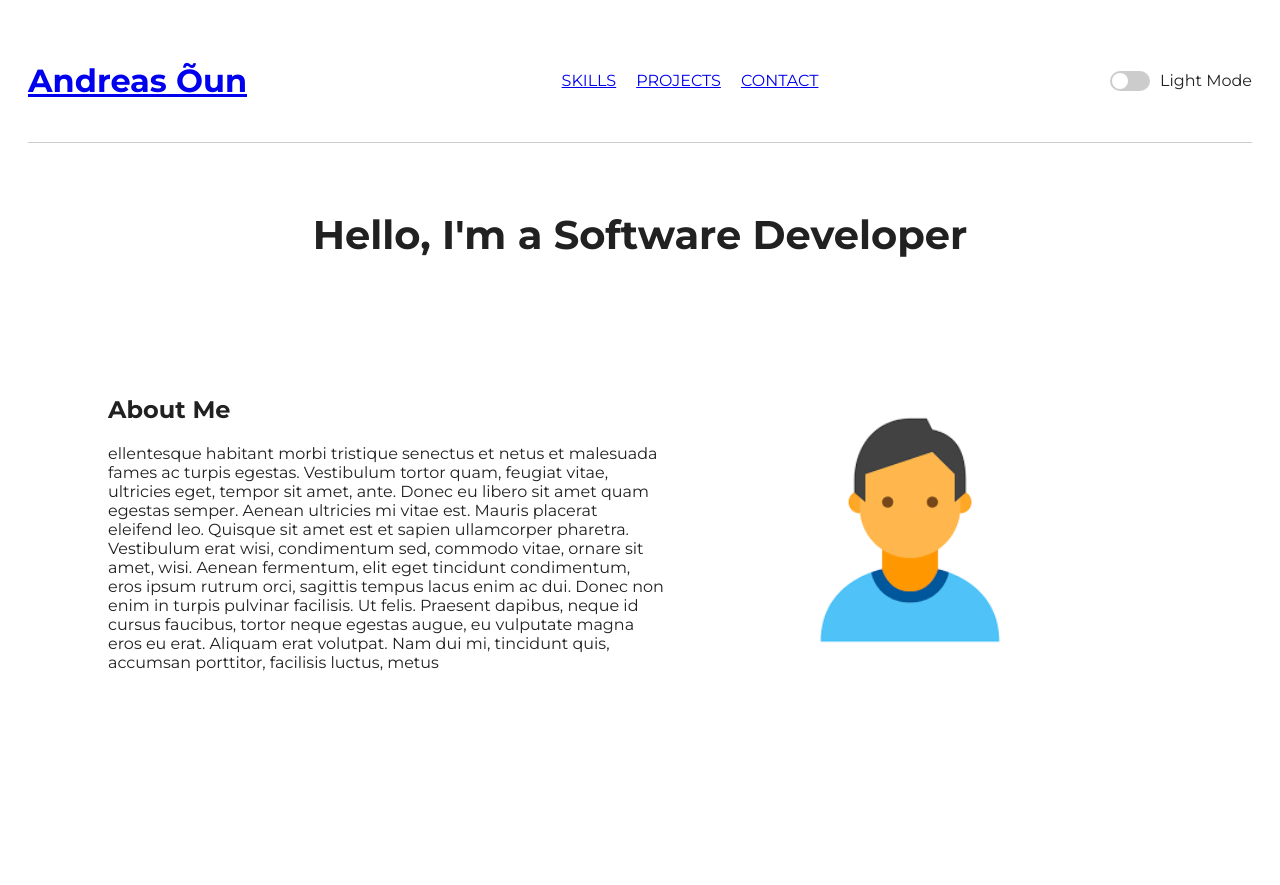
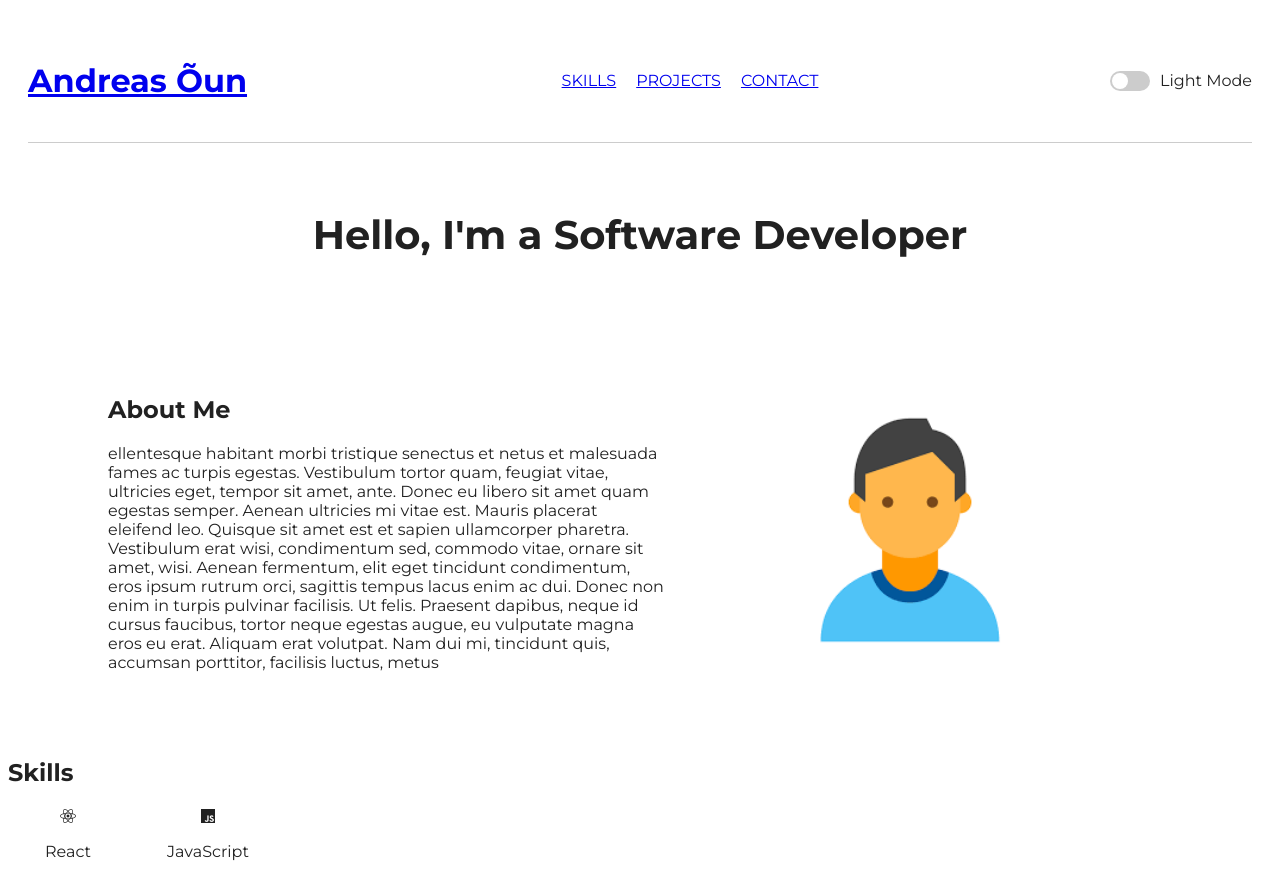
Before and after one commit to AndreasOun/Portfolio-Project-New, a React (Create React App) app in the folder portfolio/: page / in a window 1280 px wide. Before the commit the page ends 800 px from the top, so only its background shows below. Built offline with nearby package versions, Linux system fonts and the light colour scheme.

Commit message:
skills.js implemantation

```diff
--- a/portfolio/public/index.html
+++ b/portfolio/public/index.html
@@ -3,6 +3,7 @@
   <head>
     <meta charset="utf-8" />
     <link rel="icon" href="%PUBLIC_URL%/favicon.ico" />
+    <link rel="stylesheet" href="https://cdnjs.cloudflare.com/ajax/libs/font-awesome/5.15.3/css/all.min.css">
     <link href="https://fonts.googleapis.com/css2?family=Montserrat:wght@400;700&display=swap" rel="stylesheet">
     <meta name="viewport" content="width=device-width, initial-scale=1" />
     <meta name="theme-color" content="#000000" />
--- a/portfolio/src/App.js
+++ b/portfolio/src/App.js
@@ -1,6 +1,7 @@
 import React from 'react';
 import Header from './components/Header';
 import AboutMe from './components/AboutMe';
+import Skills from './components/Skills';
 import Title from './components/Title';
 import './App.css';
 
@@ -10,6 +11,7 @@ const App = () => {
       <Header />
       <Title />
       <AboutMe />
+      <Skills />
     </div>
   );
 };
--- /dev/null
+++ b/portfolio/src/components/Skills.css
@@ -0,0 +1,26 @@
+.skills-container {
+    margin-top: 20px;
+  }
+
+  .skills-list {
+    display: flex;
+    flex-wrap: wrap;
+    gap: 20px;
+  }
+
+  .skill-item {
+    text-align: center;
+    width: 120px;
+  }
+
+  .fa {
+    font-size: 2em;
+    margin-bottom: 10px;
+  }
+
+
+
+  .skill-item:hover {
+    transform: scale(1.1);
+    transition: transform 0.3s ease-out;
+  }
--- /dev/null
+++ b/portfolio/src/components/Skills.js
@@ -0,0 +1,22 @@
+import React from 'react';
+import { skills } from './data';
+import './Skills.css';
+
+
+const Skills = () => {
+    return (
+      <div className="skills-container">
+        <h2>Skills</h2>
+        <div className="skills-list">
+          {skills.map((skill, index) => (
+            <div key={index} className="skill-item">
+              <i className={`fab ${skill.icon}`}></i>
+              <p>{skill.name}</p>
+            </div>
+          ))}
+        </div>
+      </div>
+    );
+  };
+
+  export default Skills;
--- a/portfolio/src/components/data.js
+++ b/portfolio/src/components/data.js
@@ -3,4 +3,11 @@
 const aboutMeText =
 'ellentesque habitant morbi tristique senectus et netus et malesuada fames ac turpis egestas. Vestibulum tortor quam, feugiat vitae, ultricies eget, tempor sit amet, ante. Donec eu libero sit amet quam egestas semper. Aenean ultricies mi vitae est. Mauris placerat eleifend leo. Quisque sit amet est et sapien ullamcorper pharetra. Vestibulum erat wisi, condimentum sed, commodo vitae, ornare sit amet, wisi. Aenean fermentum, elit eget tincidunt condimentum, eros ipsum rutrum orci, sagittis tempus lacus enim ac dui. Donec non enim in turpis pulvinar facilisis. Ut felis. Praesent dapibus, neque id cursus faucibus, tortor neque egestas augue, eu vulputate magna eros eu erat. Aliquam erat volutpat. Nam dui mi, tincidunt quis, accumsan porttitor, facilisis luctus, metus';
 
-export { aboutMeText };
+const skills = [
+    { name: 'React', icon: 'fab fa-react' },
+    { name: 'JavaScript', icon: 'fab fa-js' },
+    // Add more skills with icons as needed
+  ];
+
+
+export { aboutMeText, skills };
```
